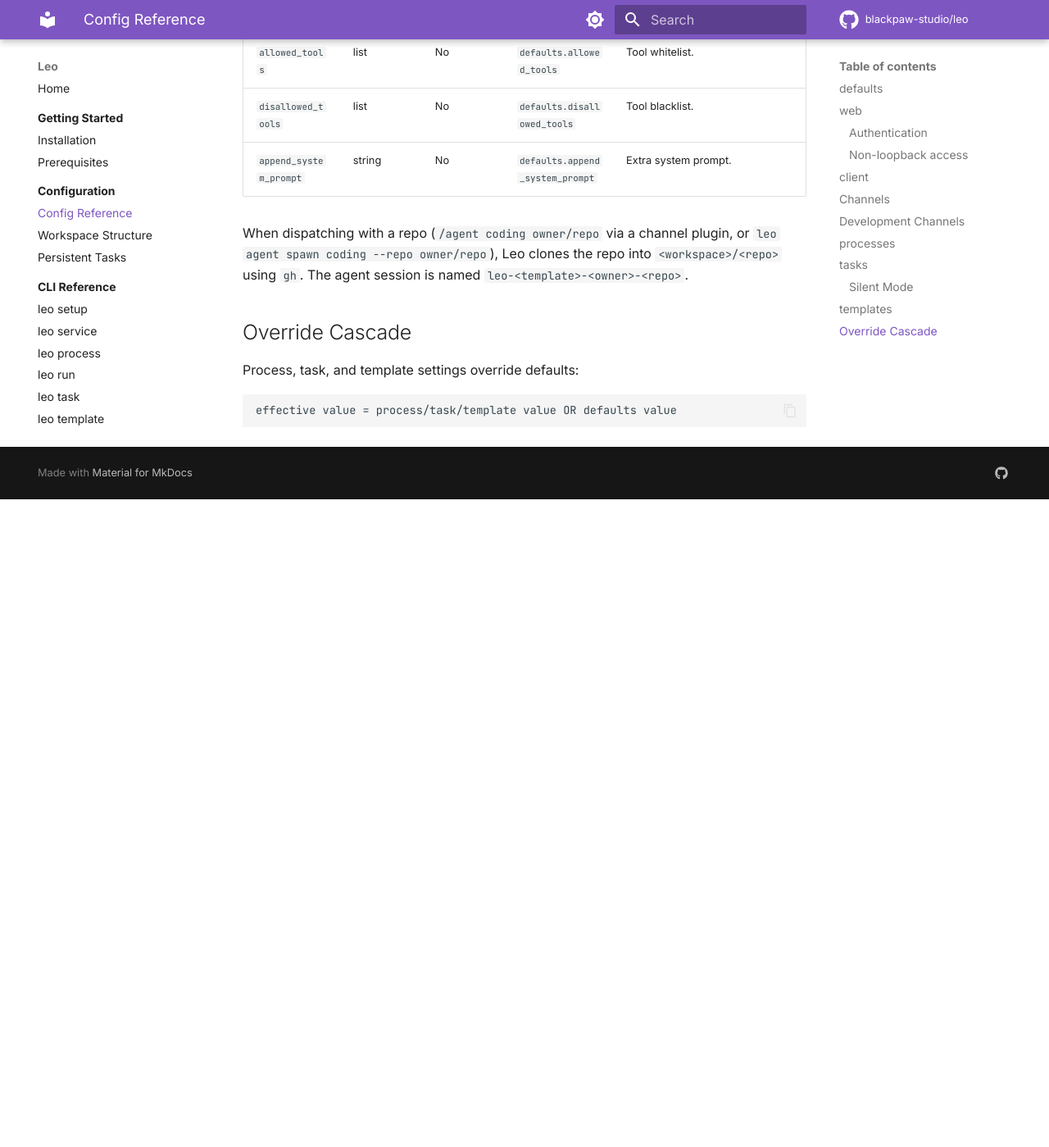
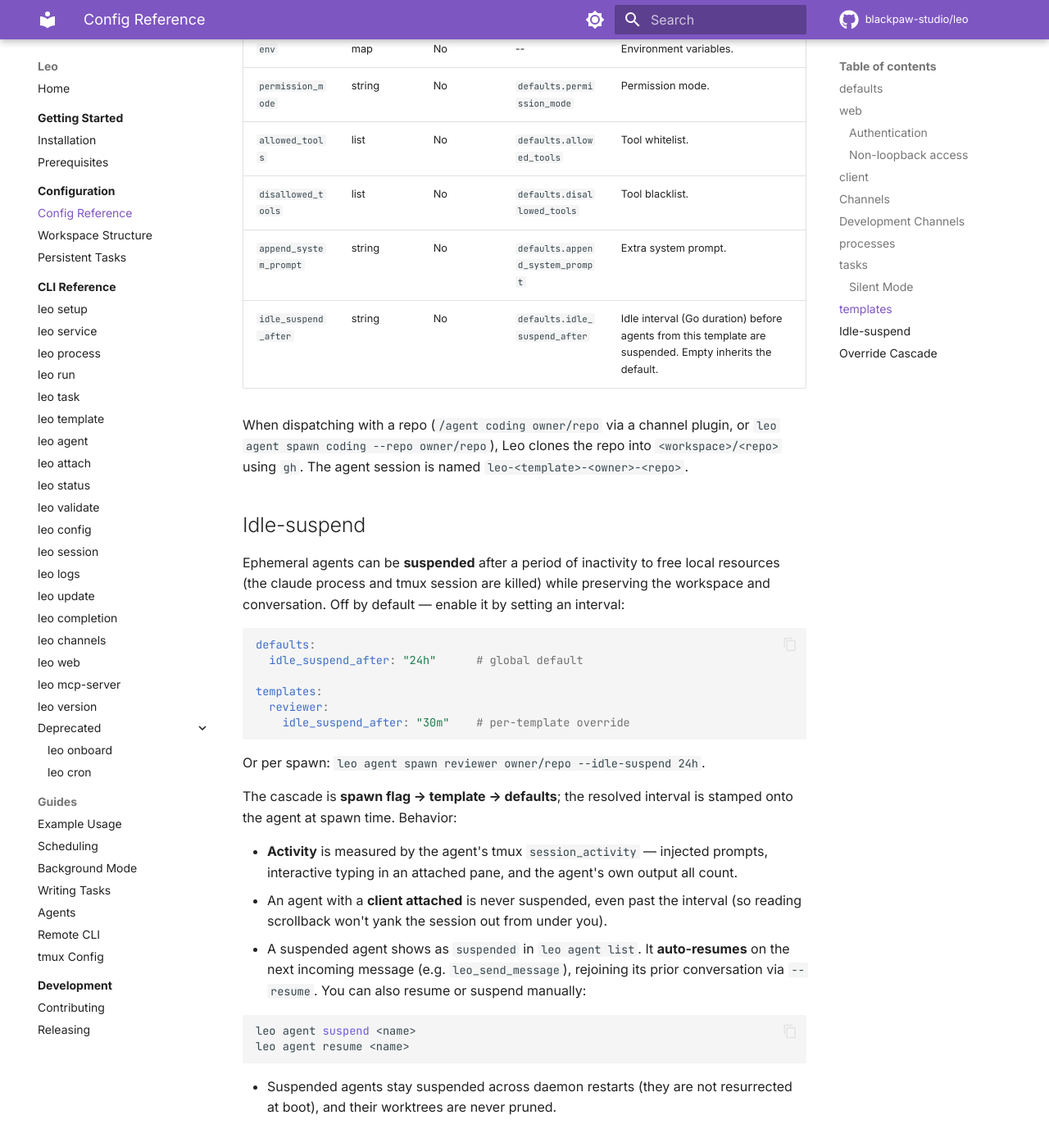
Before and after one commit to blackpaw-studio/leo, an MkDocs documentation site: the page built from docs/configuration/config-reference.md, in a window 1280 px wide and 1400 px high, scrolled down 8952 px. Shown: the whole window at 82% size. Built offline with MkDocs 1.6.1 and Material for MkDocs 9.7.7, drawn with Linux system fonts in a browser that asks for light colours; comment, search, counter and statistics services are not loaded; before the commit the page ends 9561 px from its top, so only the background shows below that; some of the changed text lies outside the part shown.

Commit message:
docs: document idle_suspend_after for ephemeral agents

````diff
--- a/docs/configuration/config-reference.md
+++ b/docs/configuration/config-reference.md
@@ -15,6 +15,7 @@ Settings inherited by all processes, tasks, and templates unless overridden.
 | `permission_mode` | string | No | Default permission mode (`default`, `acceptEdits`, `auto`, `bypassPermissions`, `dontAsk`, `plan`). |
 | `bypass_permissions` | bool | No | Legacy: pass `--dangerously-skip-permissions`. Prefer `permission_mode`. Default `false`. |
 | `remote_control` | bool | No | Enable `--remote-control` for web/mobile access. Default `false`. |
+| `idle_suspend_after` | string | No | Idle interval (Go duration, e.g. `24h`) after which an ephemeral agent is suspended. Empty/unset disables it. See [Idle-suspend](#idle-suspend). |
 | `allowed_tools` | list | No | Default tool whitelist (passed via `--allowed-tools`). |
 | `disallowed_tools` | list | No | Default tool blacklist (passed via `--disallowed-tools`). |
 | `append_system_prompt` | string | No | Extra system prompt appended to all processes/tasks. |
@@ -240,8 +241,46 @@ templates:
 | `allowed_tools` | list | No | `defaults.allowed_tools` | Tool whitelist. |
 | `disallowed_tools` | list | No | `defaults.disallowed_tools` | Tool blacklist. |
 | `append_system_prompt` | string | No | `defaults.append_system_prompt` | Extra system prompt. |
+| `idle_suspend_after` | string | No | `defaults.idle_suspend_after` | Idle interval (Go duration) before agents from this template are suspended. Empty inherits the default. |
 
 When dispatching with a repo (`/agent coding owner/repo` via a channel plugin, or `leo agent spawn coding --repo owner/repo`), Leo clones the repo into `<workspace>/<repo>` using `gh`. The agent session is named `leo-<template>-<owner>-<repo>`.
+
+## Idle-suspend
+
+Ephemeral agents can be **suspended** after a period of inactivity to free local
+resources (the claude process and tmux session are killed) while preserving the
+workspace and conversation. Off by default — enable it by setting an interval:
+
+```yaml
+defaults:
+  idle_suspend_after: "24h"      # global default
+
+templates:
+  reviewer:
+    idle_suspend_after: "30m"    # per-template override
+```
+
+Or per spawn: `leo agent spawn reviewer owner/repo --idle-suspend 24h`.
+
+The cascade is **spawn flag → template → defaults**; the resolved interval is
+stamped onto the agent at spawn time. Behavior:
+
+- **Activity** is measured by the agent's tmux `session_activity` — injected
+  prompts, interactive typing in an attached pane, and the agent's own output
+  all count.
+- An agent with a **client attached** is never suspended, even past the
+  interval (so reading scrollback won't yank the session out from under you).
+- A suspended agent shows as `suspended` in `leo agent list`. It **auto-resumes**
+  on the next incoming message (e.g. `leo_send_message`), rejoining its prior
+  conversation via `--resume`. You can also resume or suspend manually:
+
+  ```bash
+  leo agent suspend <name>
+  leo agent resume <name>
+  ```
+
+- Suspended agents stay suspended across daemon restarts (they are not
+  resurrected at boot), and their worktrees are never pruned.
 
 ## Override Cascade
 
````
Also changed, not shown: CLAUDE.md (+2 -2 lines).
